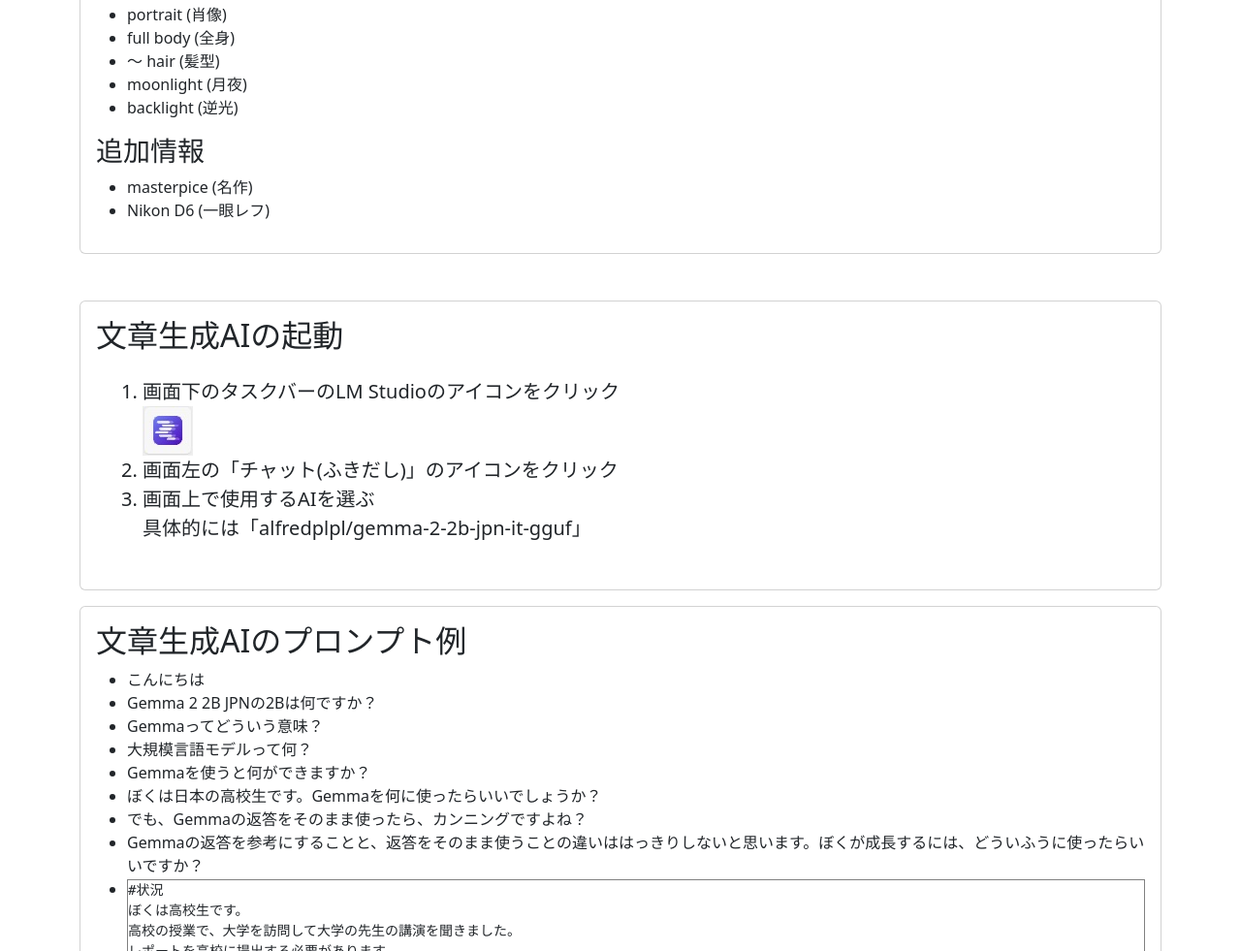
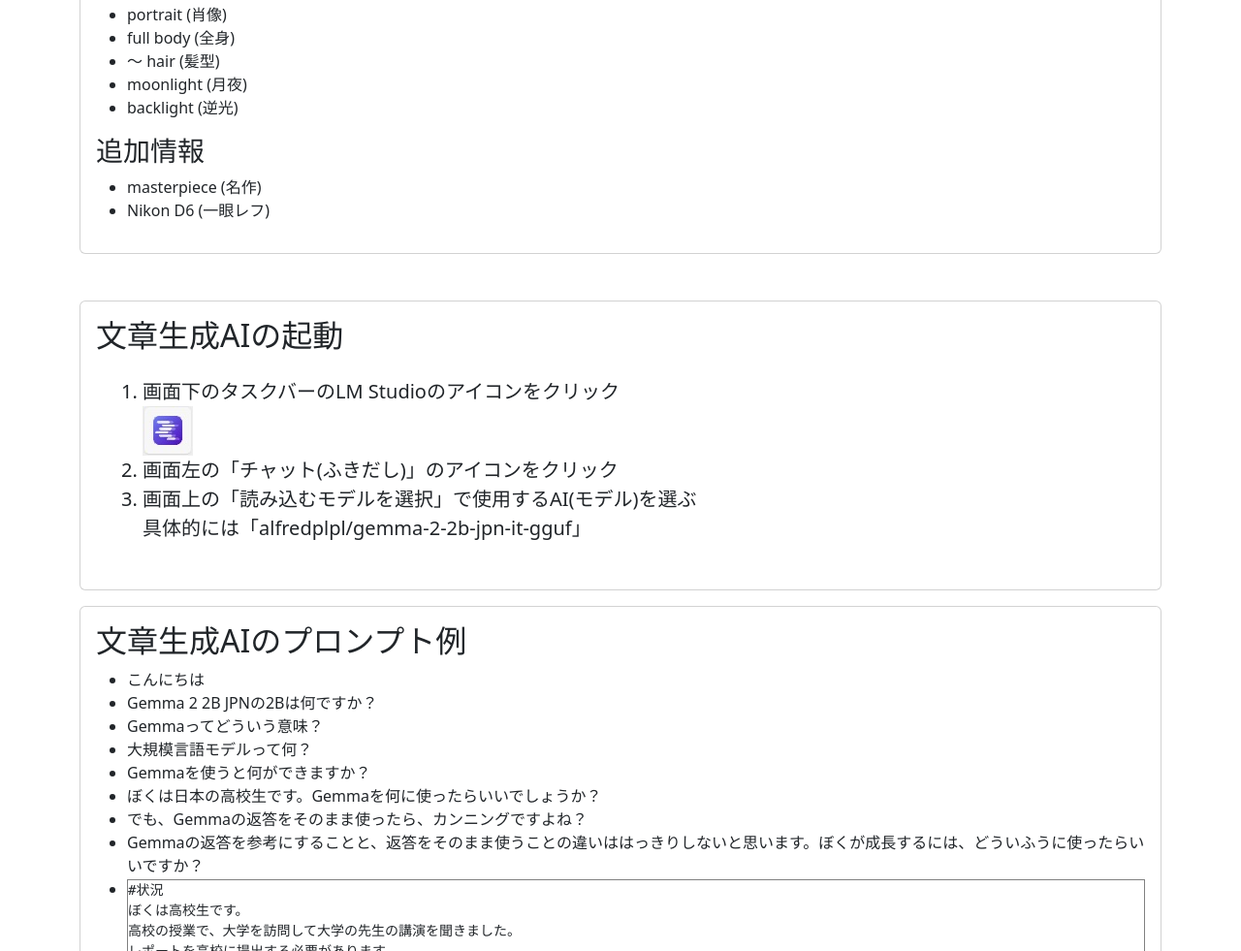
Before and after one commit to akokubo/hs2024, a plain HTML site: page docs/index.html in a window 1280 px wide. Shown: the part 1566-2547 px from the top of the page at 97% size. Drawn offline with nearby package versions, Linux system fonts and the light colour scheme.

Commit message:
文言の修正

```diff
--- a/docs/index.html
+++ b/docs/index.html
@@ -98,7 +98,7 @@
           </ul>
           <h3>追加情報</h3>
           <ul>
-            <li>masterpice (名作)</li>
+            <li>masterpiece (名作)</li>
             <li>Nikon D6 (一眼レフ)</li>
           </ul>
         </div>
@@ -112,7 +112,7 @@
               <li>画面下のタスクバーのLM Studioのアイコンをクリック<br>
                 <img src="lmstudio-icon.png" alt=""></li>
               <li>画面左の「チャット(ふきだし)」のアイコンをクリック</li>
-              <li>画面上で使用するAIを選ぶ<br>
+              <li>画面上の「読み込むモデルを選択」で使用するAI(モデル)を選ぶ<br>
                   具体的には「alfredplpl/gemma-2-2b-jpn-it-gguf」</li>
             </ol>
           </div>
```
